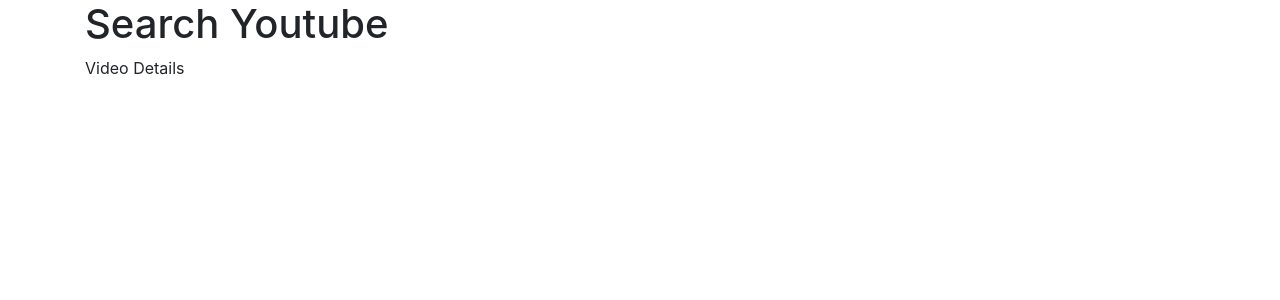
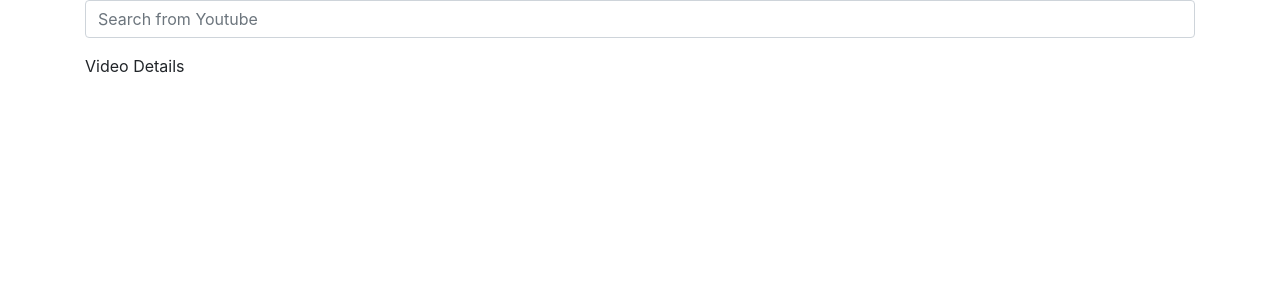
Before and after one commit to pro-Major/ReactMiniProjects, a React (Create React App) app in the folder project5/: page / in a window 1280 px wide. Shown: the top 300 px of the page. Built offline with nearby package versions, Linux system fonts and the light colour scheme; no server answers.

Commit message:
search panel done

```diff
--- a/project5/src/app.jsx
+++ b/project5/src/app.jsx
@@ -1,7 +1,6 @@
 import React,{Component} from "react";
 import axios from "axios";
 import List from "./list";
-import SearcFeild from "./searchfeild"
 import SearchFeild from "./searchfeild";
 class App extends Component{
     constructor(){
@@ -11,7 +10,7 @@
     }
     //method for giving search paramet to fetchSearchInputData function
     componentDidMount(){
-        this.fetchSearchInputData('saadgi');
+        this.fetchSearchInputData('Selmon Bhai');
     }
     //Method for Fetching data from youtube API
     fetchSearchInputData = async (data) => {
@@ -25,14 +24,15 @@
                 }
         });
 
-        this.setState({video: response.data.items})
+        this.setState({video: await response.data.items})
+        // console.log(response)
 
     }
     render() {
        return (
            <React.Fragment>
                <div className="container" >
-                   <SearchFeild/>
+                   <SearchFeild inputdata={this.fetchSearchInputData}/>
                    <div className="row">
                        <div className="col-md-8">
                            Video Details
--- a/project5/src/searchfeild.jsx
+++ b/project5/src/searchfeild.jsx
@@ -1,7 +1,35 @@
-import React from "react";
-const SearchFeild=()=>{
-    return (<h1> Search Youtube</h1>
+import React,{Component} from "react";
+class SearchFeild extends Component{
 
+    constructor(props){
+        super(props);
+        this.state ={
+            searchvideo : ''
+                    }
+        // console.log(this.props.inputdata())
+    }
+    handleFormSubmit =(data)=> {
+        data.preventDefault()
+        this.props.inputdata(this.state.searchvideo)
+
+
+    }
+    render(){
+    return (
+        <React.Fragment>
+            <form onSubmit={this.handleFormSubmit}>
+                <div className="form-group">
+                    <input type="search" placeholder="Search from Youtube"
+                    className="form-control" name="searchvideo"
+                    onChange={(data)=> this.setState({searchvideo: data.target.value})}
+                    value={this.state.searchvideo}
+                    />
+                </div>
+            </form>
+        </React.Fragment>
     )
 }
+
+}
+
 export default SearchFeild;
```
Also changed, not shown: 2 other files (tests, documents, lock files or other folders).
